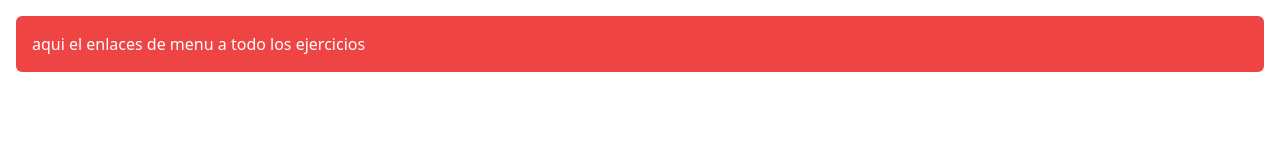
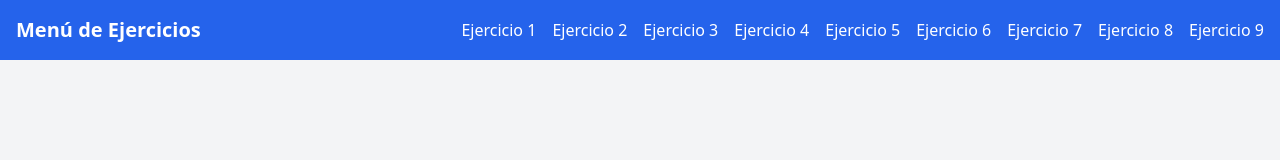
Before and after one commit to celsofranciscano/upds-jquery, a plain HTML site: page index.html in a window 1280 px wide. Drawn offline with nearby package versions, Linux system fonts and the light colour scheme.

Commit message:
modificasion

```diff
--- a/index.html
+++ b/index.html
@@ -4,11 +4,24 @@
     <meta charset="UTF-8" />
     <meta name="viewport" content="width=device-width, initial-scale=1.0" />
     <script src="https://cdn.tailwindcss.com"></script>
-    <title>Document</title>
+    <title>Menu de Ejercicios</title>
   </head>
-  <body>
-    <h1 class="bg-red-500 p-4 text-white m-4 rounded-md">aqui el enlaces de menu a todo los ejercicios</h1>
-
-
+  <body class="bg-gray-100">
+    <nav class="bg-blue-600 p-4">
+      <div class="container mx-auto flex justify-between items-center">
+        <h1 class="text-white text-xl font-semibold">Menú de Ejercicios</h1>
+        <ul class="flex space-x-4">
+          <li><a href="one.html" class="text-white hover:text-yellow-300">Ejercicio 1</a></li>
+          <li><a href="#ejercicio2" class="text-white hover:text-yellow-300">Ejercicio 2</a></li>
+          <li><a href="#ejercicio3" class="text-white hover:text-yellow-300">Ejercicio 3</a></li>
+          <li><a href="#ejercicio4" class="text-white hover:text-yellow-300">Ejercicio 4</a></li>
+          <li><a href="#ejercicio5" class="text-white hover:text-yellow-300">Ejercicio 5</a></li>
+          <li><a href="#ejercicio6" class="text-white hover:text-yellow-300">Ejercicio 6</a></li>
+          <li><a href="#ejercicio7" class="text-white hover:text-yellow-300">Ejercicio 7</a></li>
+          <li><a href="#ejercicio8" class="text-white hover:text-yellow-300">Ejercicio 8</a></li>
+          <li><a href="#ejercicio9" class="text-white hover:text-yellow-300">Ejercicio 9</a></li>
+        </ul>
+      </div>
+    </nav>
   </body>
 </html>
```
